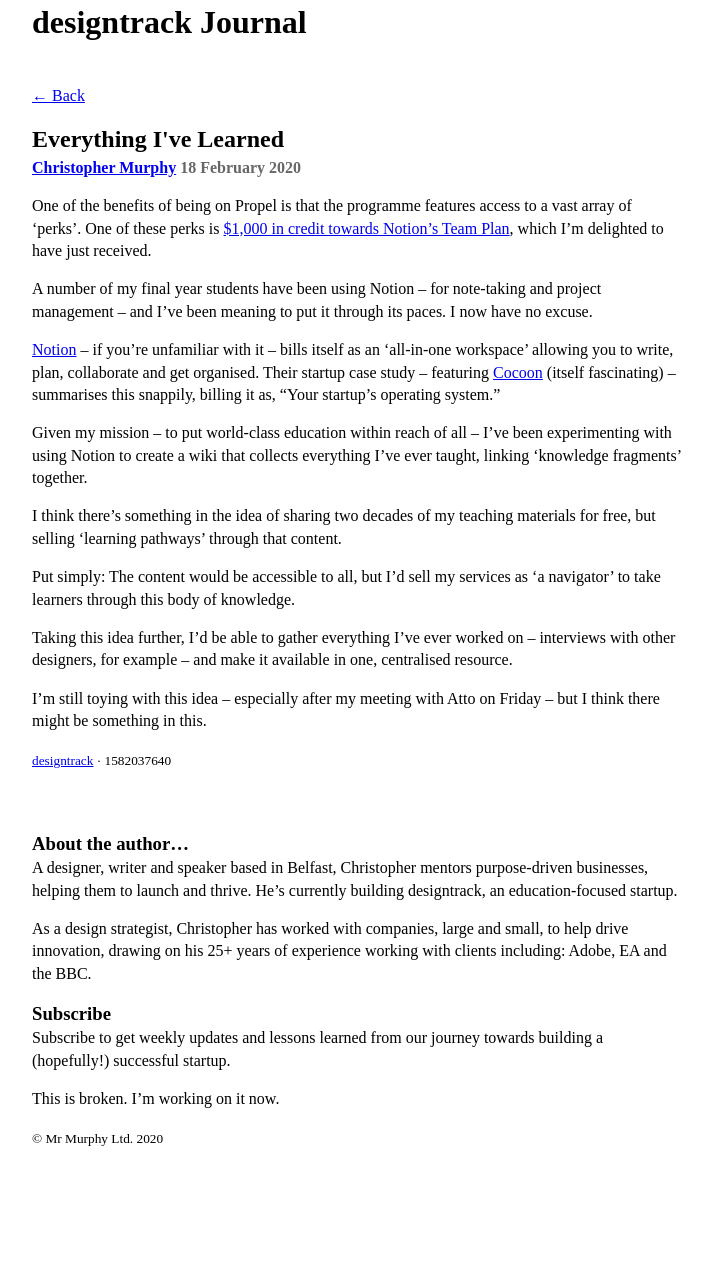
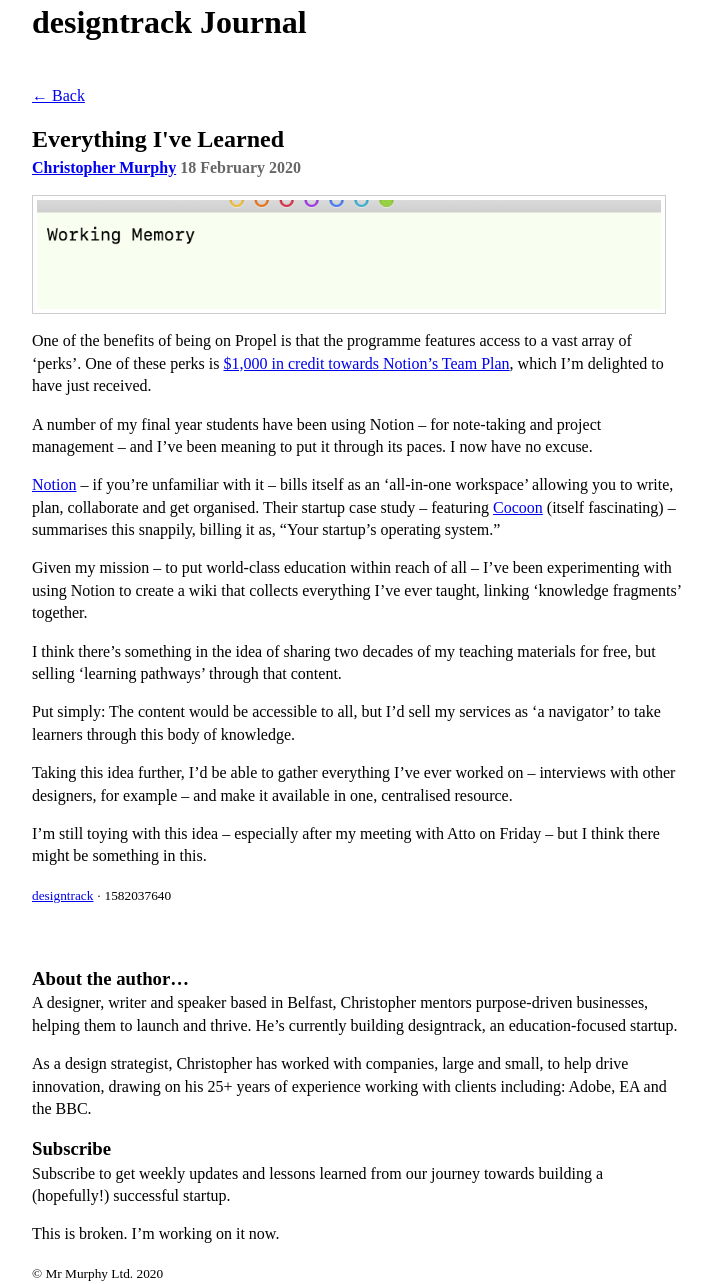
Before and after one commit to designtrack/designtrack-journal, a Jekyll site: the page built from _posts/2020-02-18-everything-i-ve-learned.md, in a window 1280 px wide. Shown: the whole page, without its empty margins (283-995 px from the left). Built offline with Jekyll 4.4.1, drawn with Linux system fonts in a browser that asks for light colours; nearby versions of some CDN libraries; before the commit the page ends 1149 px from its top, so only the background shows below that.

Commit message:
Update from Forestry.io Christopher Murphy updated _posts/2020-02-18-everything-i-ve-learned.md

```diff
--- a/_posts/2020-02-18-everything-i-ve-learned.md
+++ b/_posts/2020-02-18-everything-i-ve-learned.md
@@ -4,6 +4,8 @@ title: Everything I've Learned
 date: 2020-02-18 14:54:00 +0000
 
 ---
+![Placeholder](/uploads/journal-placeholder.png)
+
 One of the benefits of being on Propel is that the programme features access to a vast array of ‘perks’. One of these perks is [$1,000 in credit towards Notion’s Team Plan](https://www.notion.so/startups), which I’m delighted to have just received.
 
 A number of my final year students have been using Notion – for note-taking and project management – and I’ve been meaning to put it through its paces. I now have no excuse.
```
